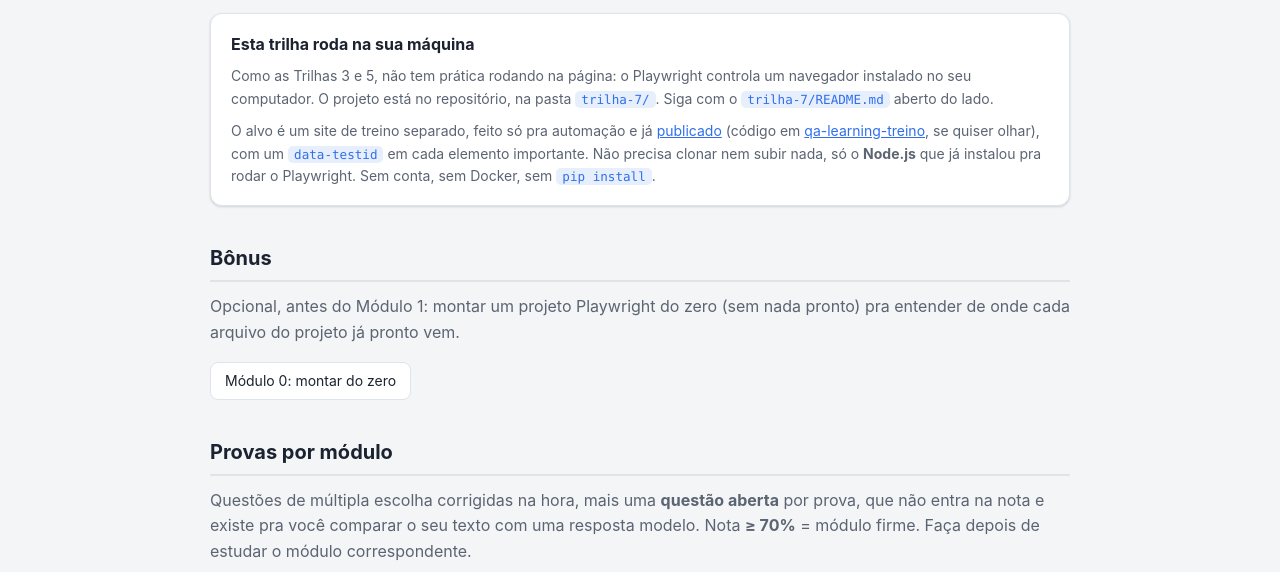
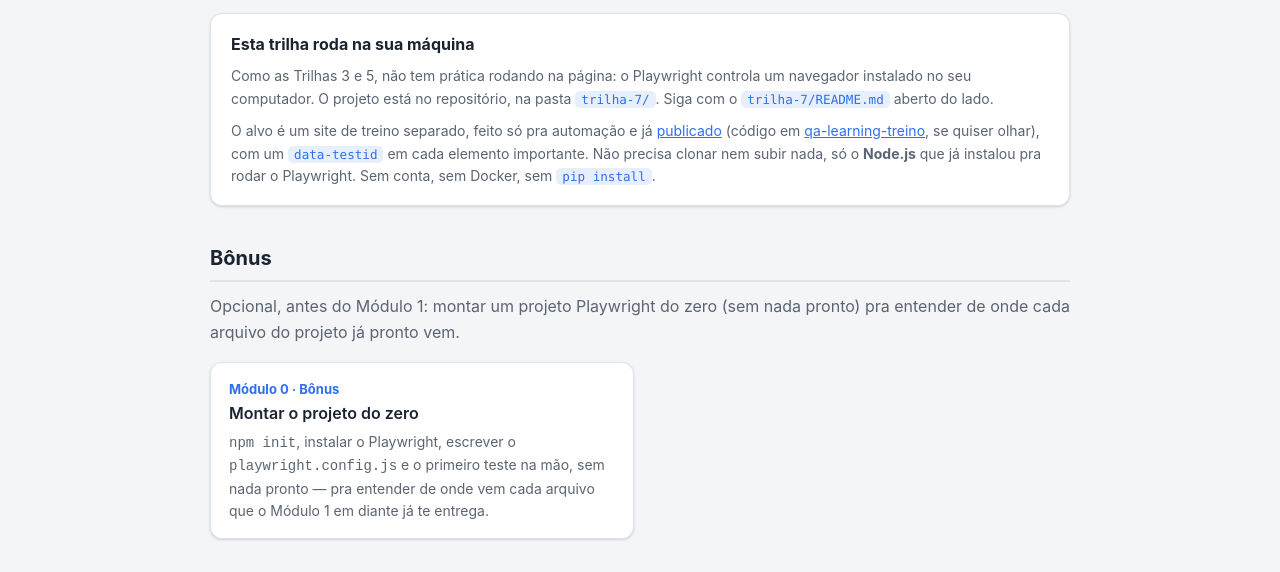
Before and after one commit to ezequiel-dawud/HardSkillsQA, a plain HTML site: page site/playwright/index.html in a window 1280 px wide. Shown: the part 215-787 px from the top of the page. Drawn offline with Linux system fonts and the light colour scheme; a script that the page names is missing.

Commit message:
Deixa o Modulo 0 (bonus) como card, igual aos outros modulos
Era so um botao pequeno dentro de .acoes, bem menos visivel que o
grid de cards dos Modulos 1-5. Agora usa o mesmo estilo .modulo-link.

Co-Authored-By: Claude Sonnet 5 <noreply@anthropic.com>

```diff
--- a/site/playwright/index.html
+++ b/site/playwright/index.html
@@ -69,8 +69,16 @@
       Opcional, antes do Módulo 1: montar um projeto Playwright do zero (sem nada pronto) pra
       entender de onde cada arquivo do projeto já pronto vem.
     </p>
-    <div class="acoes">
-      <a href="modulo-0.html"><button>Módulo 0: montar do zero</button></a>
+    <div class="grade-modulos">
+      <a class="modulo-link" href="modulo-0.html">
+        <div class="rot">Módulo 0 · Bônus</div>
+        <div class="tit">Montar o projeto do zero</div>
+        <div class="desc">
+          <code>npm init</code>, instalar o Playwright, escrever o <code>playwright.config.js</code>
+          e o primeiro teste na mão, sem nada pronto — pra entender de onde vem cada arquivo que o
+          Módulo 1 em diante já te entrega.
+        </div>
+      </a>
     </div>
 
     <h2>Provas por módulo</h2>
```
